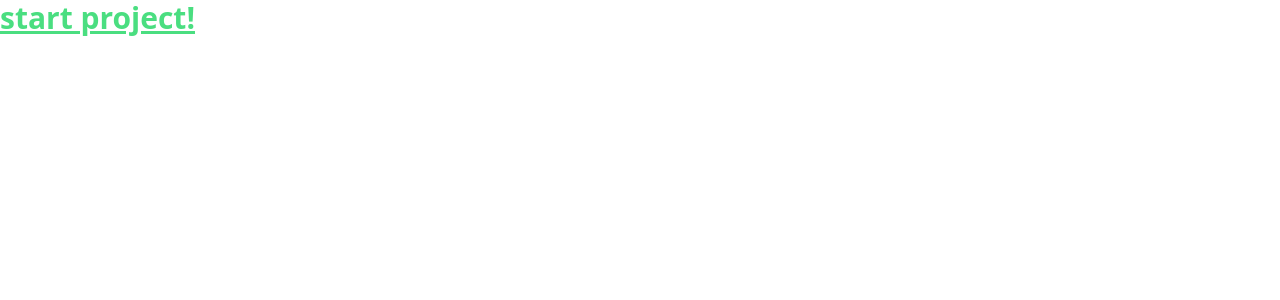
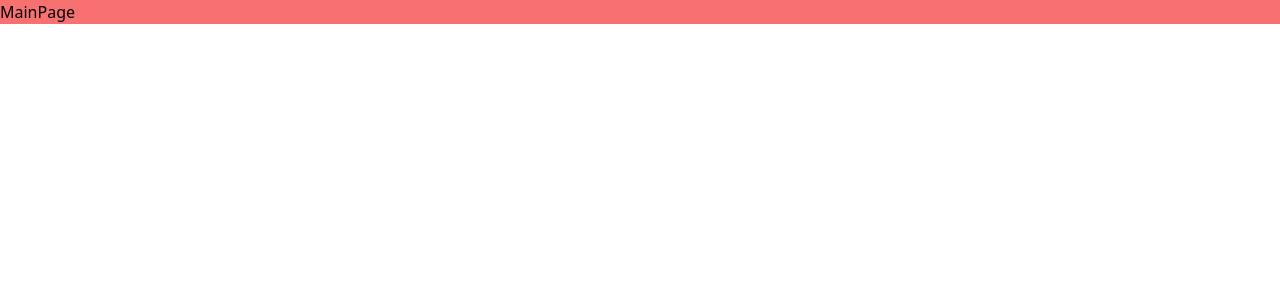
Before and after one commit to dosepehr/sabzlearn-clone, a React (Create React App) app: page / in a window 1280 px wide. Shown: the top 300 px of the page. Built offline with nearby package versions, Linux system fonts and the light colour scheme.

Commit message:
add routing system

```diff
--- a/package.json
+++ b/package.json
@@ -8,6 +8,7 @@
     "@testing-library/user-event": "^13.5.0",
     "react": "^18.2.0",
     "react-dom": "^18.2.0",
+    "react-router-dom": "^6.9.0",
     "react-scripts": "5.0.1",
     "web-vitals": "^2.1.4"
   },
--- a/src/App.js
+++ b/src/App.js
@@ -1,11 +1,8 @@
+import { useRoutes } from 'react-router-dom';
+import { routes } from './routes/routes';
 function App() {
-    return (
-        <>
-            <b></b>
-            <h1 className='text-3xl font-bold underline text-green-400'>start project!</h1>
-            <b></b>
-        </>
-    );
+    const router = useRoutes(routes);
+    return <>{router}</>;
 }
 
 export default App;
--- a/src/index.js
+++ b/src/index.js
@@ -1,3 +1,4 @@
+import { BrowserRouter } from 'react-router-dom';
 import React from 'react';
 import ReactDOM from 'react-dom/client';
 import './index.css';
@@ -5,7 +6,9 @@ import App from './App';
 
 const root = ReactDOM.createRoot(document.getElementById('root'));
 root.render(
-  <React.StrictMode>
-    <App />
-  </React.StrictMode>
+    <React.StrictMode>
+        <BrowserRouter>
+            <App />
+        </BrowserRouter>
+    </React.StrictMode>
 );
--- /dev/null
+++ b/src/pages/MainPage.jsx
@@ -0,0 +1,9 @@
+import React from 'react'
+
+const MainPage = () => {
+  return (
+    <div className='bg-red-400' >MainPage</div>
+  )
+}
+
+export default MainPage
--- /dev/null
+++ b/src/pages/index.js
@@ -0,0 +1 @@
+export { default as MainPage } from './MainPage';
--- /dev/null
+++ b/src/routes/routes.js
@@ -0,0 +1,7 @@
+import { MainPage } from '../pages';
+export const routes = [
+    {
+        path: '/',
+        element: <MainPage />,
+    },
+];
```
Also changed, not shown: 1 other file (tests, documents, lock files or other folders).
